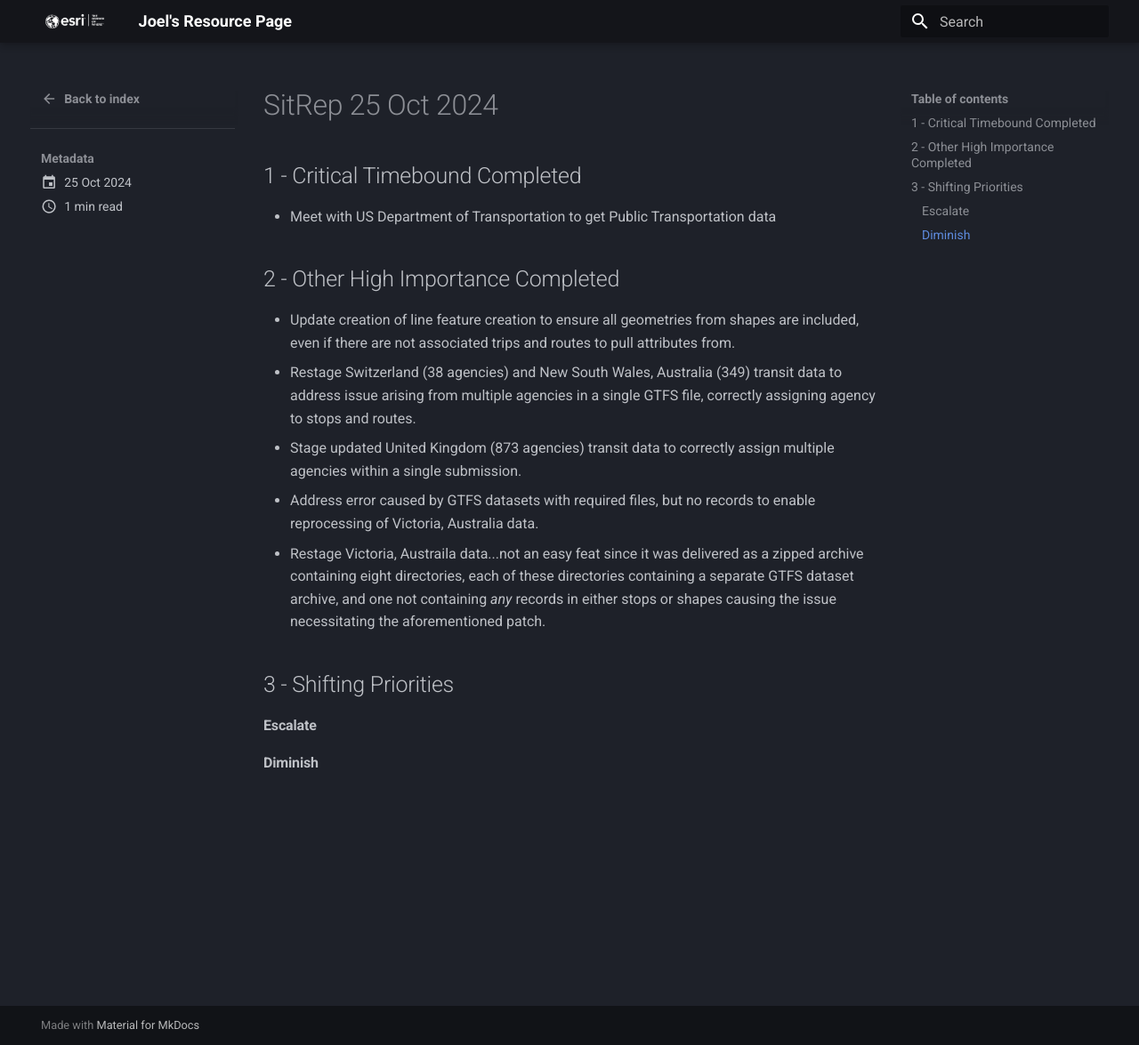
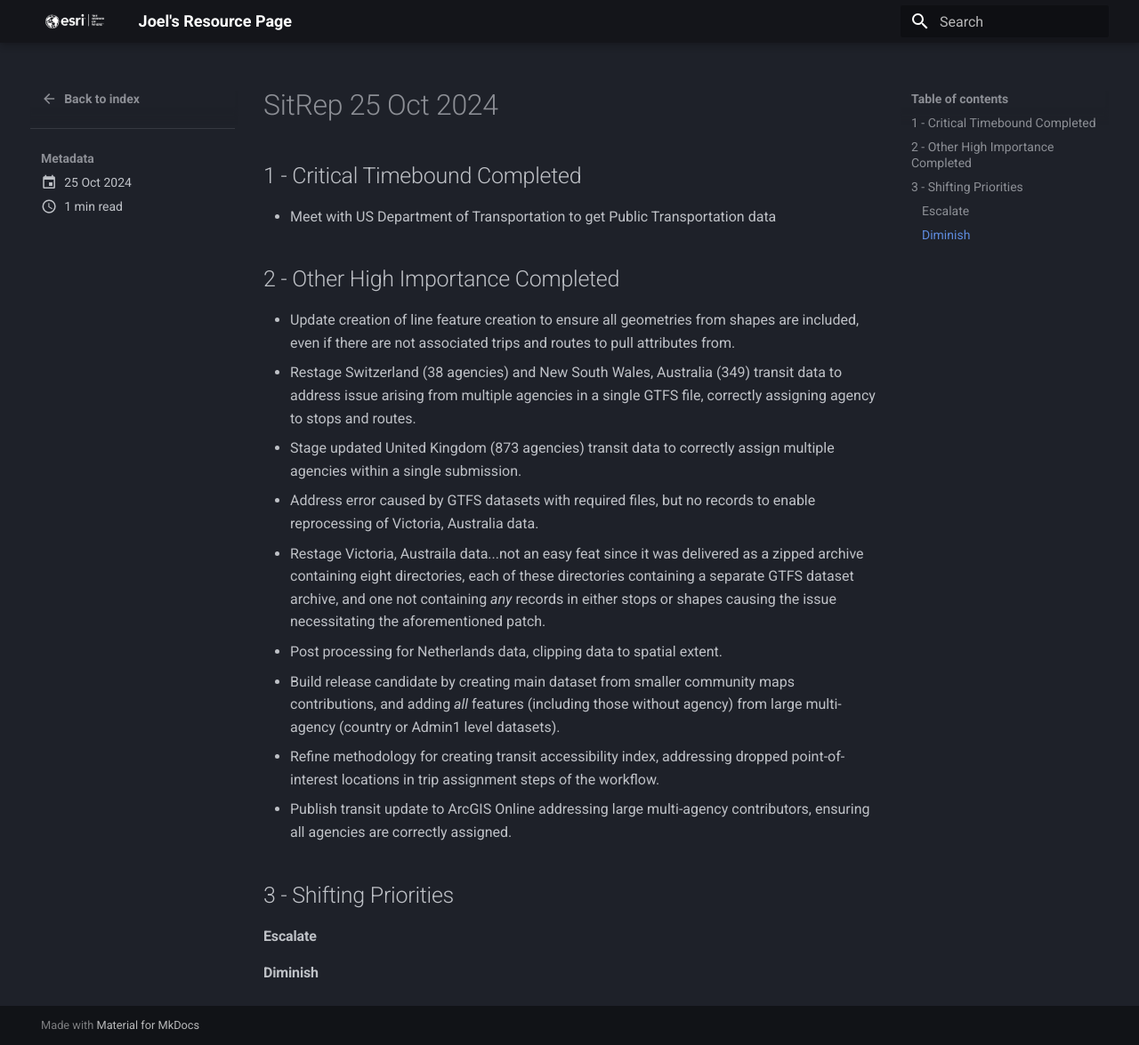
Before and after one commit to knu2xs/esri-resource-page, an MkDocs documentation site: the page built from docs/sitreps/posts/sitrep_20241025.md, in a window 1280 px wide and 1175 px high. Shown: the whole window at 89% size. Built offline with MkDocs 1.6.1 and Material for MkDocs 9.7.7, drawn with Linux system fonts in a browser that asks for light colours.

Commit message:
update sitreps

```diff
--- a/docs/sitreps/posts/sitrep_20241025.md
+++ b/docs/sitreps/posts/sitrep_20241025.md
@@ -19,7 +19,11 @@ single GTFS file, correctly assigning agency to stops and routes.
 - Restage Victoria, Austraila data...not an easy feat since it was delivered as a zipped archive containing eight directories, each of
 these directories containing a separate GTFS dataset archive, and one not containing _any_ records in either stops or shapes causing the
 issue necessitating the aforementioned patch.
-
+- Post processing for Netherlands data, clipping data to spatial extent.
+- Build release candidate by creating main dataset from smaller community maps contributions, and adding _all_ features (including those without agency)
+from large multi-agency (country or Admin1 level datasets).
+- Refine methodology for creating transit accessibility index, addressing dropped point-of-interest locations in trip assignment steps of the workflow.
+- Publish transit update to ArcGIS Online addressing large multi-agency contributors, ensuring all agencies are correctly assigned.
 
 ## 3 - Shifting Priorities
 
```
Also changed, not shown: 1 other file.
